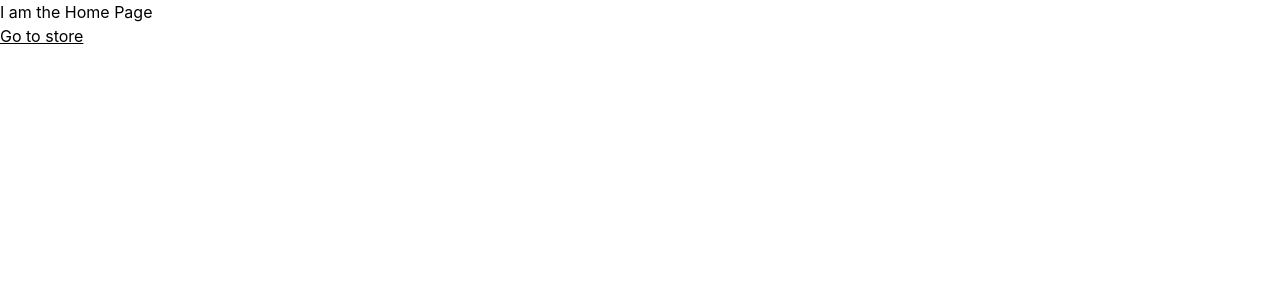
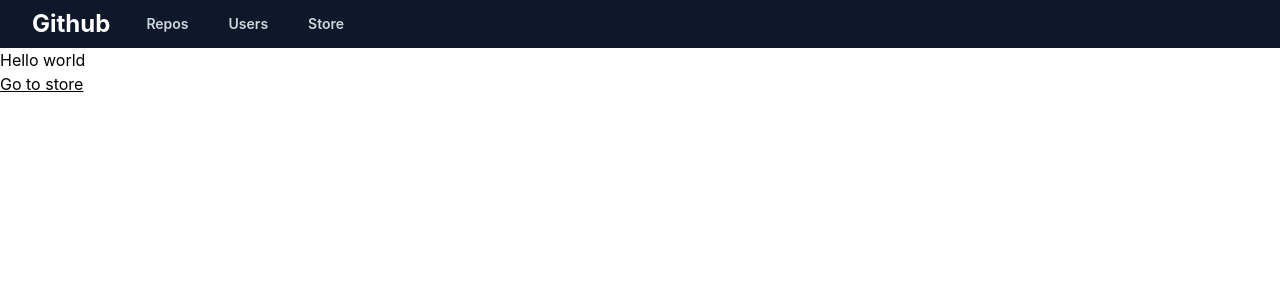
Before and after one commit to frontend-training-x/github-client-wrapper, a React (Create React App) app: page / in a window 1280 px wide. Shown: the top 300 px of the page. Built offline with nearby package versions, Linux system fonts and the light colour scheme.

Commit message:
feat: Update pages to use navbar

```diff
--- a/src/page-components/index.jsx
+++ b/src/page-components/index.jsx
@@ -1,9 +1,20 @@
 import { Link } from 'react-router-dom';
+
+import Navbar from '../components/navbar';
+
+function HeroSection() {
+  return (
+    <section>
+      <div>Hello world</div>
+    </section>
+  );
+}
 
 function Home() {
   return (
     <main>
-      <h1>I am the Home Page</h1>
+      <Navbar />
+      <HeroSection />
       <Link className="underline" to="/store">
         Go to store
       </Link>
--- a/src/page-components/store/index.jsx
+++ b/src/page-components/store/index.jsx
@@ -1,6 +1,7 @@
 import { useState } from 'react';
 import { Link } from 'react-router-dom';
 
+import Navbar from '../../components/navbar';
 import Button from '../../components/button';
 import Spinner from '../../components/spinner';
 import TextField from '../../components/textField';
@@ -91,12 +92,15 @@ function TextFieldSection() {
 function App() {
   return (
     <main className="bg-slate-800 min-h-screen">
+      <Navbar />
+      <div className="mt-8 px-4">
         <Link to="/" className="underline text-white text-lg">
           Go to Home
         </Link>
         <ButtonsSection />
         <SpinnersSection />
         <TextFieldSection />
+      </div>
     </main>
   );
 }
```
Lines whose indentation alone changed are shown as unchanged.
